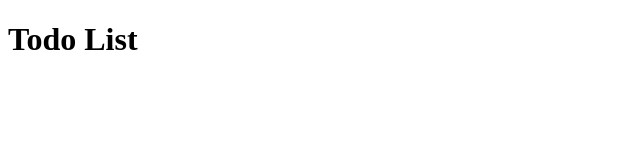
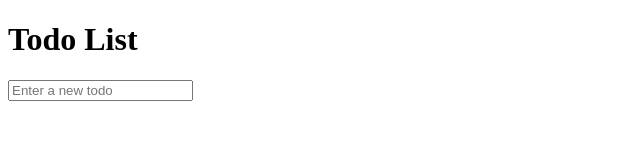
Before and after one commit to Harsha143241/testtodo, a plain HTML site: page index.html in a window 1280 px wide. Shown: the whole page, without its empty margins (0-640 px from the left). Drawn offline with Linux system fonts and the light colour scheme.

Commit message:
added input field
added input field

```diff
--- a/index.html
+++ b/index.html
@@ -7,6 +7,7 @@
   </head>
   <body>
     <h1>Todo List</h1>
+    <input type="text" id="todoInput" placeholder="Enter a new todo" />
     <script src="app.js"></script>
   </body>
 </html>
```
